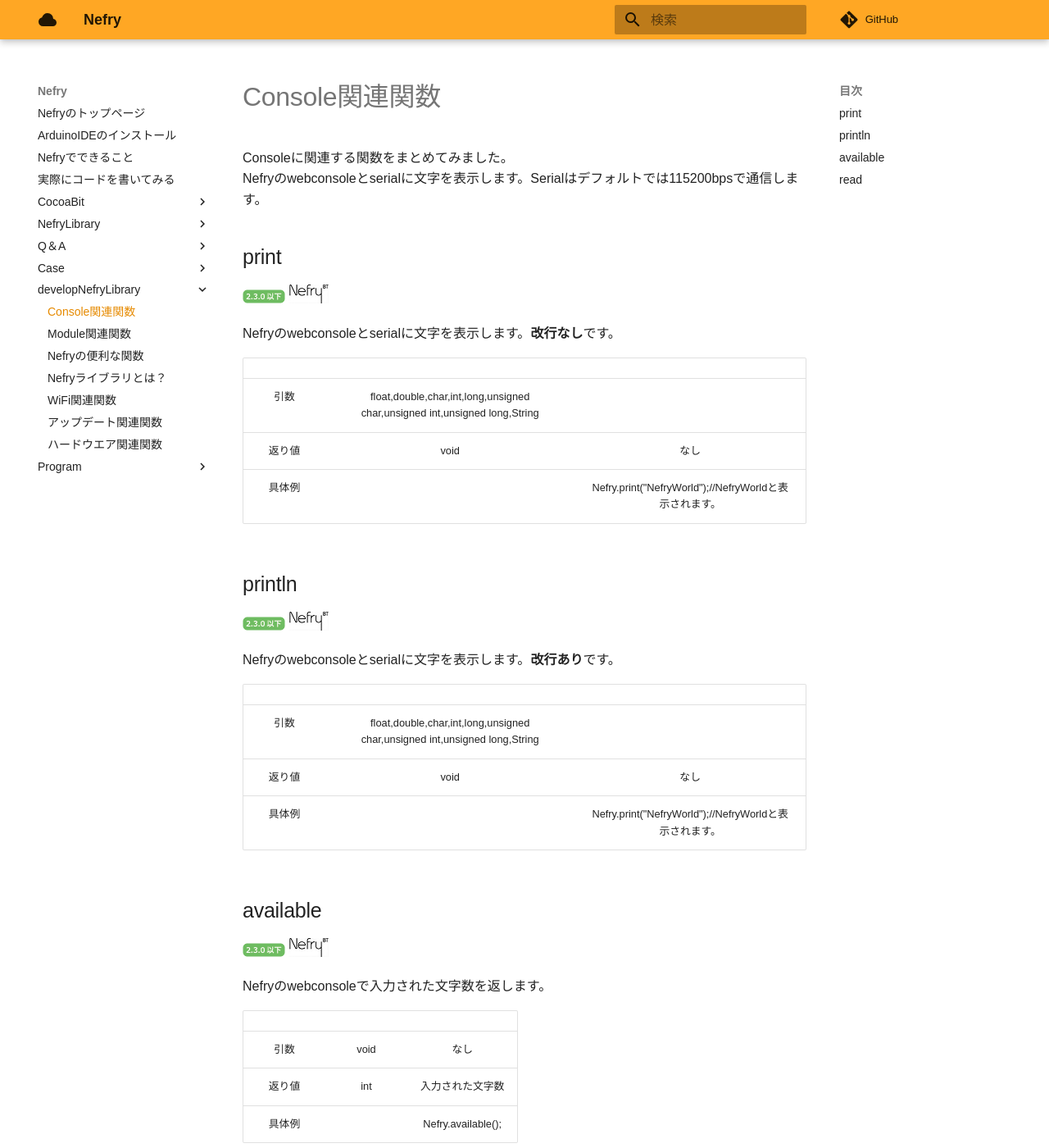
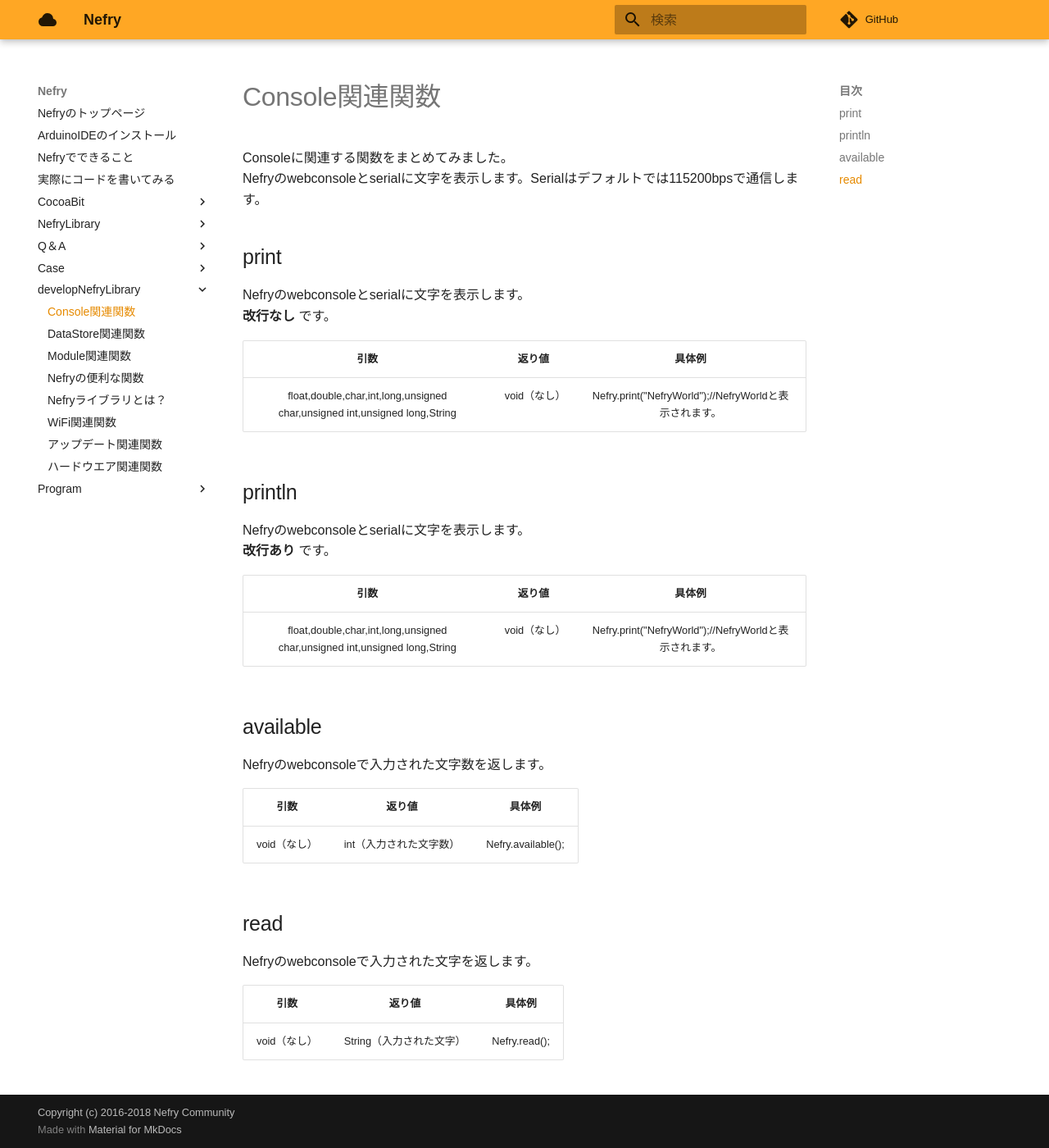
Before and after one commit to Nefry-Community/Document, an MkDocs documentation site: the page built from docs/developNefryLibrary/Console関連関数.md, in a window 1280 px wide and 1400 px high. Shown: the whole window at 82% size. Built offline with MkDocs 1.6.1 and Material for MkDocs 9.7.7, drawn with Linux system fonts in a browser that asks for light colours; comment, search, counter and statistics services are not loaded.

Commit message:
[auto] commit LibraryDocument

```diff
--- a/docs/developNefryLibrary/Console関連関数.md
+++ b/docs/developNefryLibrary/Console関連関数.md
@@ -4,50 +4,38 @@
 Nefryのwebconsoleとserialに文字を表示します。Serialはデフォルトでは115200bpsで通信します。
 
 ## print
-![2.3.0u](pic/2.3.0u.png)
-![nefrybt](pic/nefrybt.jpg)
 
-Nefryのwebconsoleとserialに文字を表示します。**改行なし**です。
+Nefryのwebconsoleとserialに文字を表示します。
+**改行なし** です。
 
-||||
+|引数|返り値|具体例|
 |:---:|:---:|:---:|
-|引数|float,double,char,int,long,unsigned char,unsigned int,unsigned long,String|
-|返り値|void|なし|
-|具体例||Nefry.print("NefryWorld");//NefryWorldと表示されます。|
+|float,double,char,int,long,unsigned char,unsigned int,unsigned long,String|void（なし）|Nefry.print("NefryWorld");//NefryWorldと表示されます。|
 
 
 ## println
-![2.3.0u](pic/2.3.0u.png)
-![nefrybt](pic/nefrybt.jpg)
 
-Nefryのwebconsoleとserialに文字を表示します。**改行あり**です。
 
-||||
+Nefryのwebconsoleとserialに文字を表示します。
+**改行あり** です。
+
+|引数|返り値|具体例|
 |:---:|:---:|:---:|
-|引数|float,double,char,int,long,unsigned char,unsigned int,unsigned long,String|
-|返り値|void|なし|
-|具体例||Nefry.print("NefryWorld");//NefryWorldと表示されます。|
+|float,double,char,int,long,unsigned char,unsigned int,unsigned long,String|void（なし）|Nefry.print("NefryWorld");//NefryWorldと表示されます。|
 
-##available
-![2.3.0u](pic/2.3.0u.png)
-![nefrybt](pic/nefrybt.jpg)
+## available
+
 
 Nefryのwebconsoleで入力された文字数を返します。
 
-||||
+|引数|返り値|具体例|
 |:---:|:---:|:---:|
-|引数|void|なし|
-|返り値|int|入力された文字数|
-|具体例||Nefry.available();|
+|void（なし）|int（入力された文字数）|Nefry.available();|
 
-##read
-![2.3.0u](pic/2.3.0u.png)
-![nefrybt](pic/nefrybt.jpg)
+## read
 
 Nefryのwebconsoleで入力された文字を返します。
 
-||||
+|引数|返り値|具体例|
 |:---:|:---:|:---:|
-|引数|void|なし|
-|返り値|String|入力された文字|
-|具体例||Nefry.read();|
+|void（なし）|String（入力された文字）|Nefry.read();|
```
Also changed, not shown: docs/developNefryLibrary/DataStore関連関数.md (added, +73 -0 lines), 1 other file.
